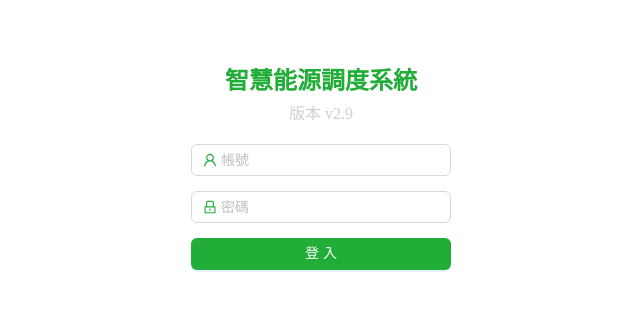
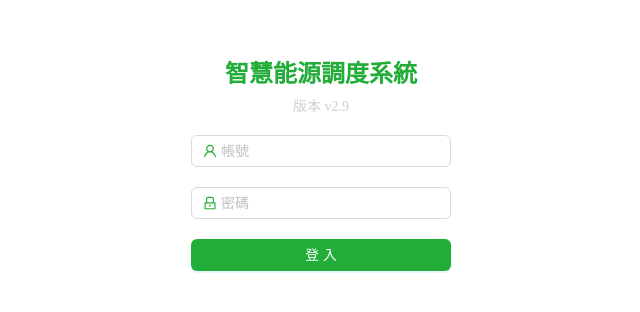
Before and after one commit to rueiwang/react-pratice, a React (Vite) app: page /login in a window 1280 px wide. Shown: the part 232-544 px from the top of the page, without its empty margins (319-959 px from the left). Built offline with nearby package versions, Linux system fonts and the light colour scheme.

Commit message:
[feat] input validation

```diff
--- a/src/pages/Login/index.tsx
+++ b/src/pages/Login/index.tsx
@@ -21,7 +21,7 @@ const Login = () => {
       >
         <Form.Item
           name="username"
-          rules={[{ required: true, message: "Please input your Username!" }]}
+          rules={[{type: 'email', message: "帳號格式錯誤"},{ required: true, message: "請輸入帳號" }]}
         >
           <Input
             prefix={<UserOutlined className="site-form-item-icon" />}
@@ -30,7 +30,7 @@ const Login = () => {
         </Form.Item>
         <Form.Item
           name="password"
-          rules={[{ required: true, message: "Please input your Password!" }]}
+          rules={[{pattern: /^(?=.*\d)(?=.*[a-zA-Z]).{8,}$/, message: "密碼格式錯誤"},{ required: true, message: "請輸入密碼" }]}
         >
           <Input
             prefix={<LockOutlined className="site-form-item-icon" />}
--- a/src/pages/Login/style.scss
+++ b/src/pages/Login/style.scss
@@ -17,10 +17,11 @@
         }
         p {
             color: #cfcfcf;
+            font-size: 14px;
         }
     }
     .ant-form-item {
-        margin-bottom: 15px;
+        margin-bottom: 20px;
     }
     .login-form-button {
         background-color: var(--them-color);
```
